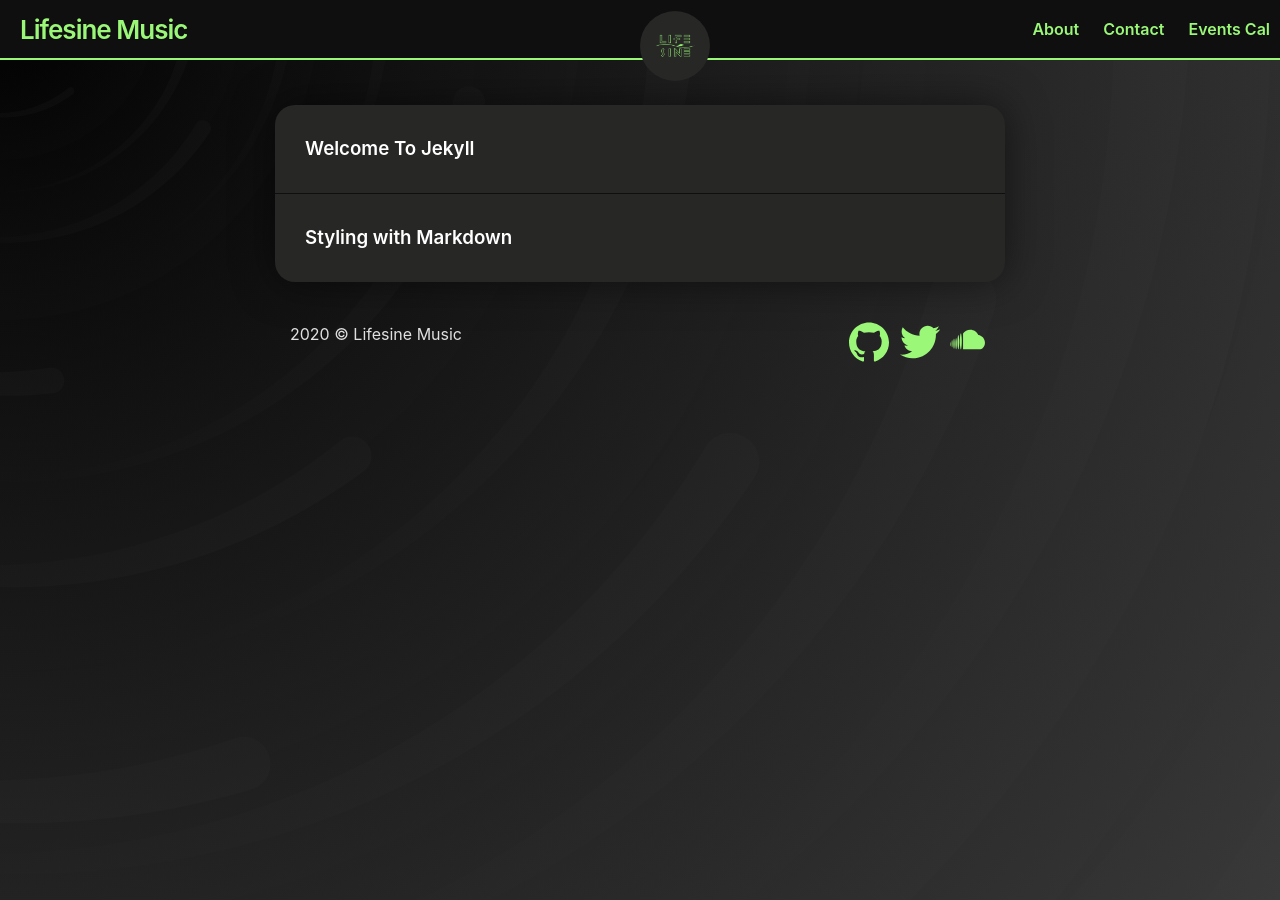
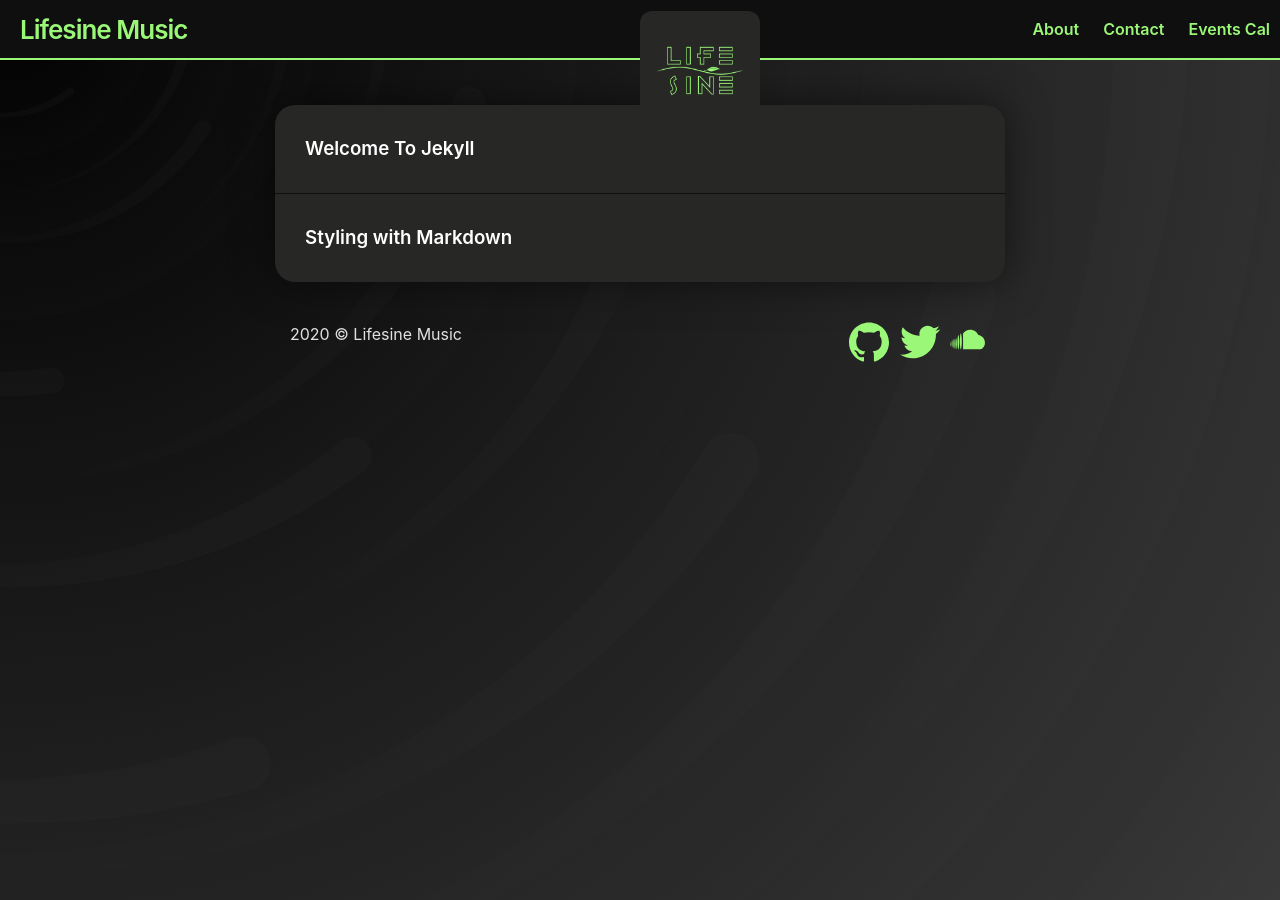
Before and after one commit to Lifesine/lifesine.github.io, a Jekyll site: the page built from index.md, in a window 1280 px wide. Built offline with Jekyll 4.4.1, drawn with Linux system fonts in a browser that asks for light colours.

Commit message:
chaging header bits

```diff
--- a/_sass/_layout-header.scss
+++ b/_sass/_layout-header.scss
@@ -32,11 +32,11 @@
     left: 50%;
     top: 100%;
     margin-top: -47px;
-    width: 70px;
-    height: 70px;
+    width: 120px;
+    height: 120px;
     padding: 14px;
     background: $content-color;
-    border-radius: 50%;
+    border-radius: 10%;
     @include media-query($on-mobile) {
       width: 50px;
       height: 50px;
```
